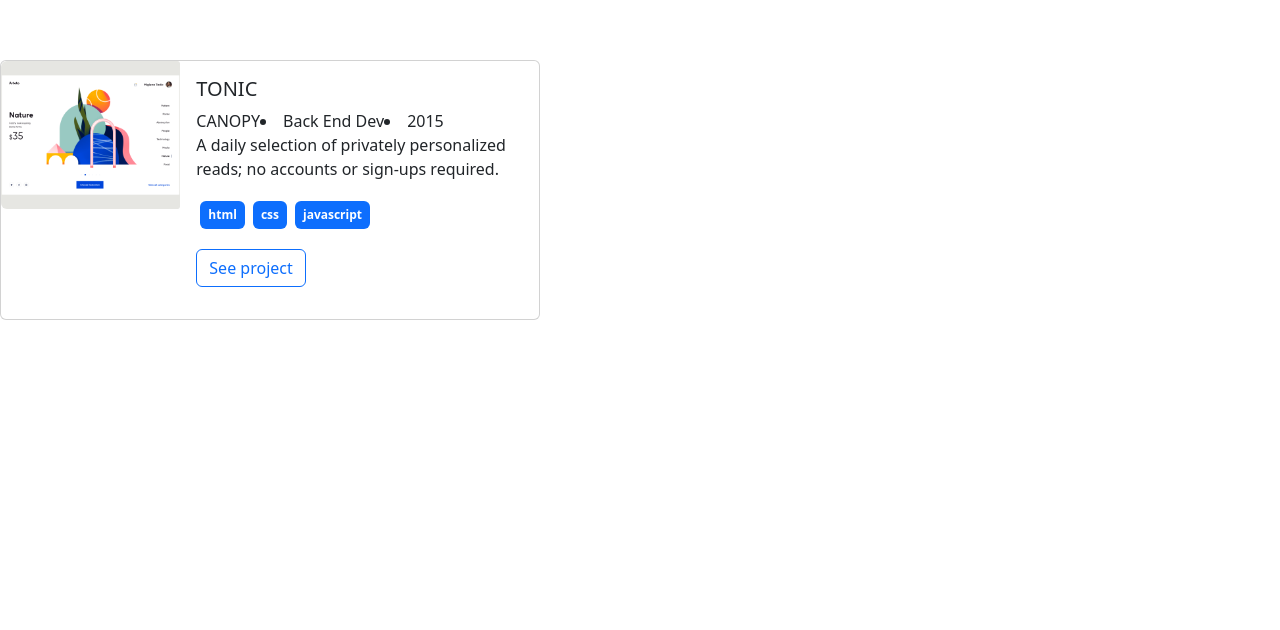
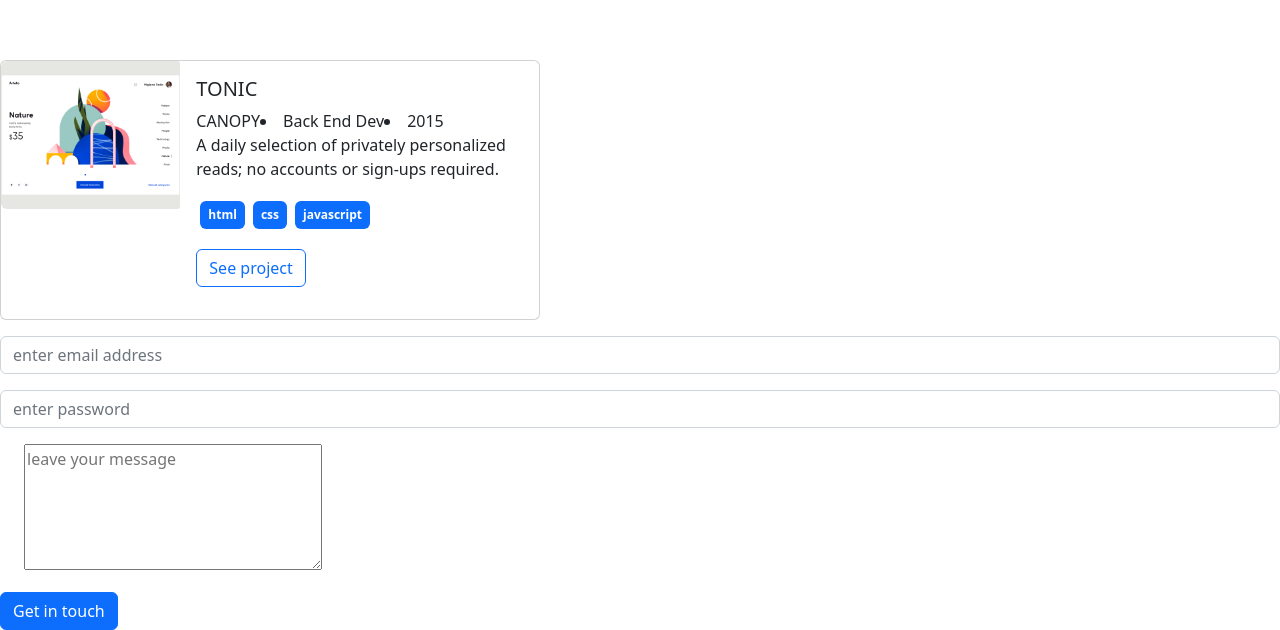
Before and after one commit to Muhammad0602/css-frameworks, a plain HTML site: page index.html in a window 1280 px wide. Shown: the part 796-1426 px from the top of the page. Before the commit the page ends 1132 px from the top, so only its background shows below. Drawn offline with nearby package versions, Linux system fonts and the light colour scheme.

Commit message:
Add the contact form

```diff
--- a/index.html
+++ b/index.html
@@ -116,6 +116,24 @@
       </div>
    </section>
 
+   <section>
+    <form>
+      <div class="mb-3">
+        <label for="exampleInputEmail1" class="form-label" hidden>Email address</label>
+        <input type="email" class="form-control" id="exampleInputEmail1" aria-describedby="emailHelp" placeholder="enter email address">
+      </div>
+      <div class="mb-3">
+        <label for="exampleInputPassword1" class="form-label" hidden>Password</label>
+        <input type="password" class="form-control" id="exampleInputPassword1" placeholder="enter password">
+      </div>
+      <div class="mb-3 form-check">
+        <label  for="message" hidden>enter text</label>
+        <textarea name="message" id="message" cols="30" rows="5" placeholder="leave your message"></textarea>
+      </div>
+      <button type="submit" class="btn btn-primary">Get in touch</button>
+    </form>
+</section>
+
    <script src="https://cdn.jsdelivr.net/npm/bootstrap@5.2.3/dist/js/bootstrap.bundle.min.js"></script>
 </body>
 </html>
```
